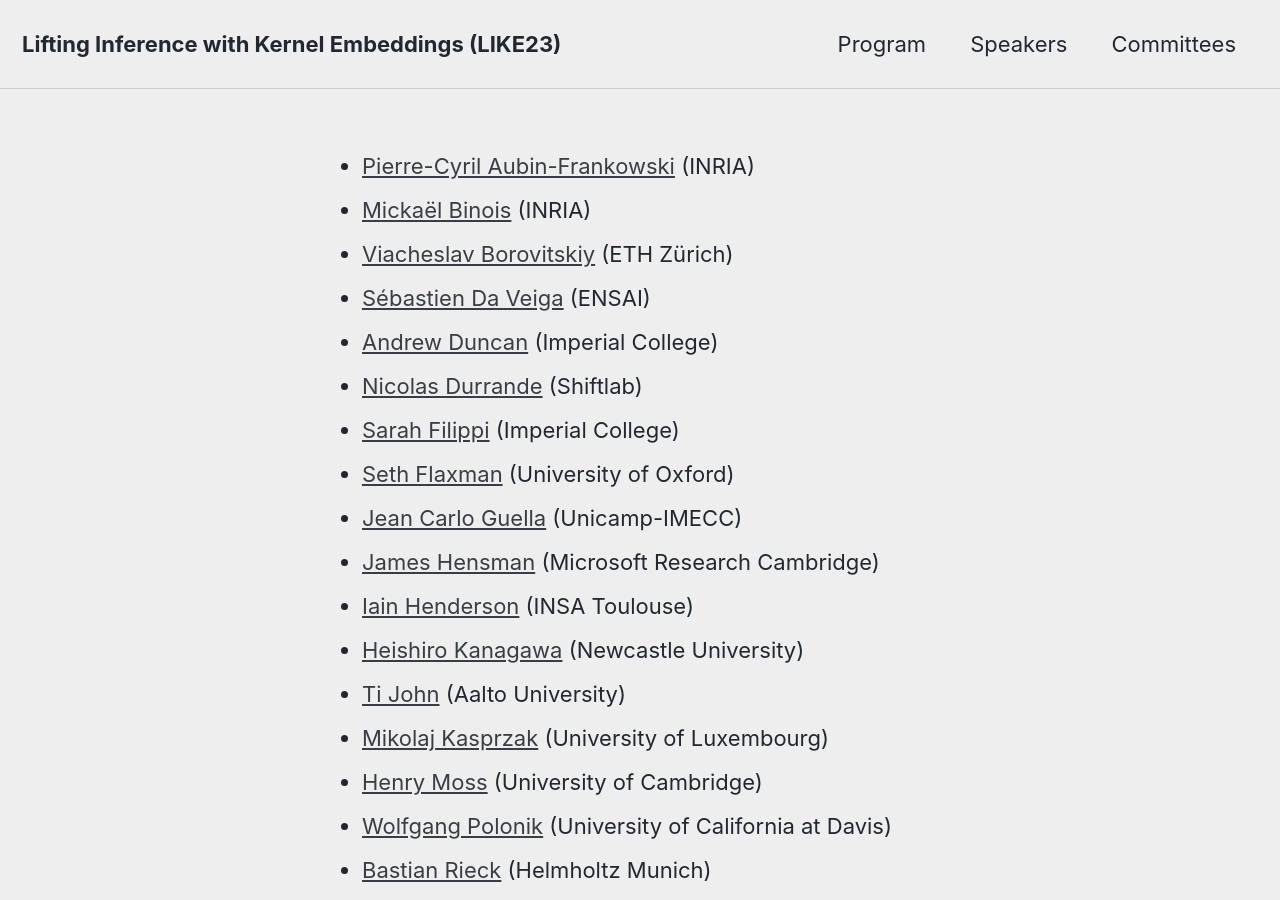
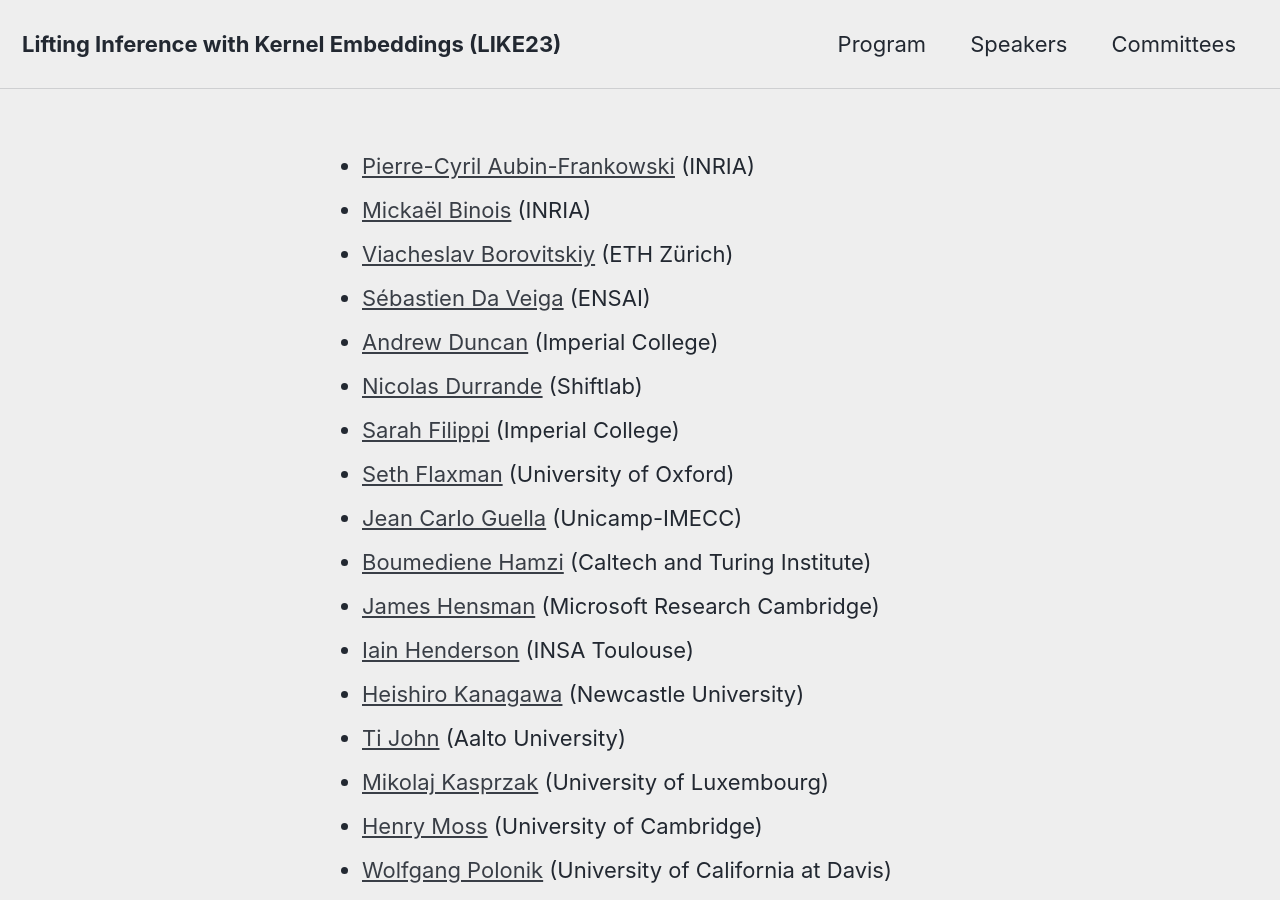
Before and after one commit to LIKE23-Bern/LIKE23-Bern.github.io, a Jekyll site: the page built from _pages/speakers.md, in a window 1280 px wide and 900 px high. Built offline with Jekyll 4.4.1, drawn with Linux system fonts in a browser that asks for light colours; cached includes are drawn as plain includes.

Commit message:
Update speakers.md

```diff
--- a/_pages/speakers.md
+++ b/_pages/speakers.md
@@ -15,6 +15,7 @@ permalink: /speakers/
   * [Sarah Filippi](https://www.imperial.ac.uk/people/s.filippi) (Imperial College)
   * [Seth Flaxman](https://sethrf.com/) (University of Oxford)
   * [Jean Carlo Guella](https://jeanguella.wixsite.com/jeanguella) (Unicamp-IMECC)
+  * [Boumediene Hamzi](https://sites.google.com/site/boumedienehamzi/) (Caltech and Turing Institute)
   * [James Hensman](https://scholar.google.com/citations?user=l8dX3ssAAAAJ&hl=en) (Microsoft Research Cambridge)
   * [Iain Henderson](https://iain-pl-henderson.github.io/i-henders/about) (INSA Toulouse)
   * [Heishiro Kanagawa](https://noukoudashisoup.github.io/) (Newcastle University)
```
